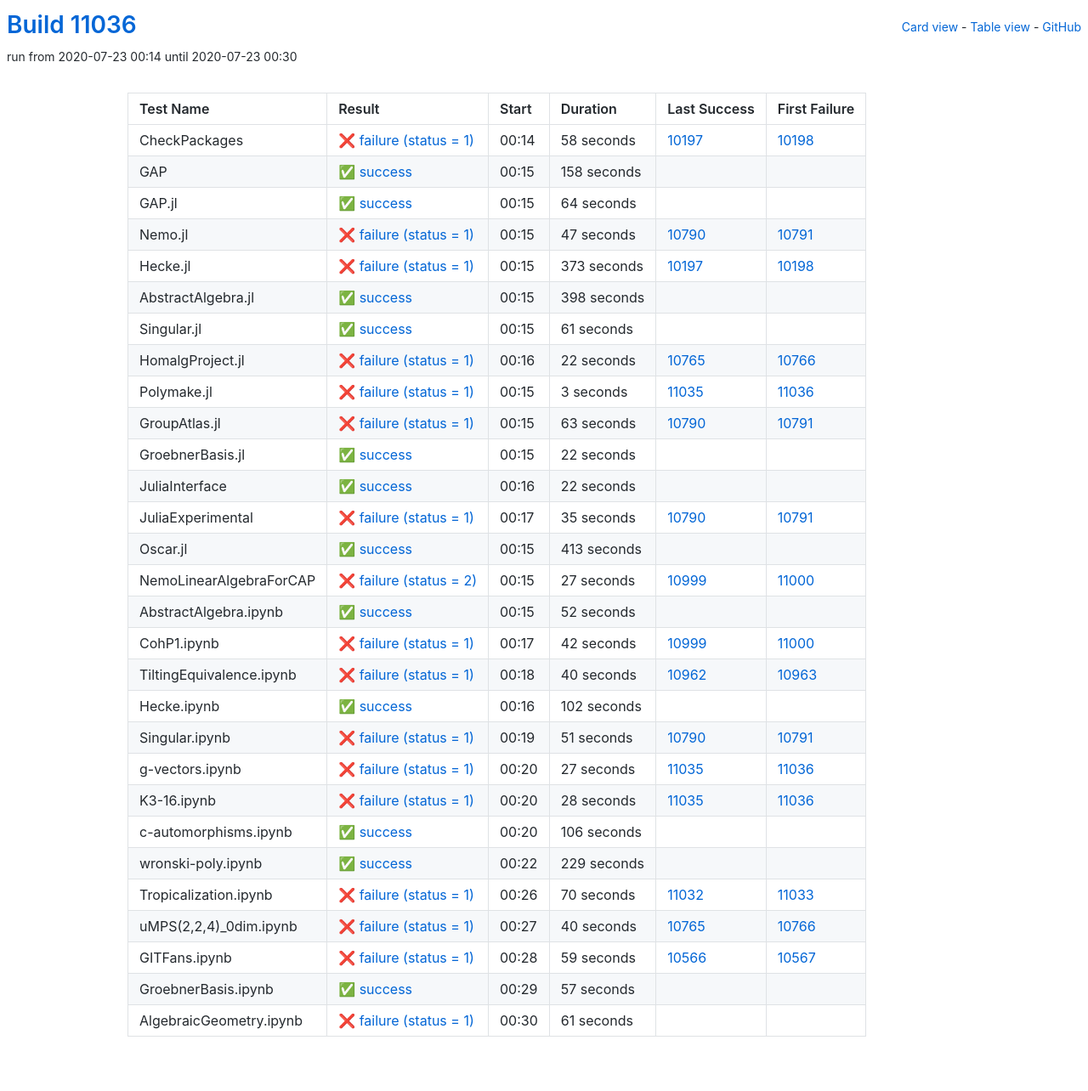
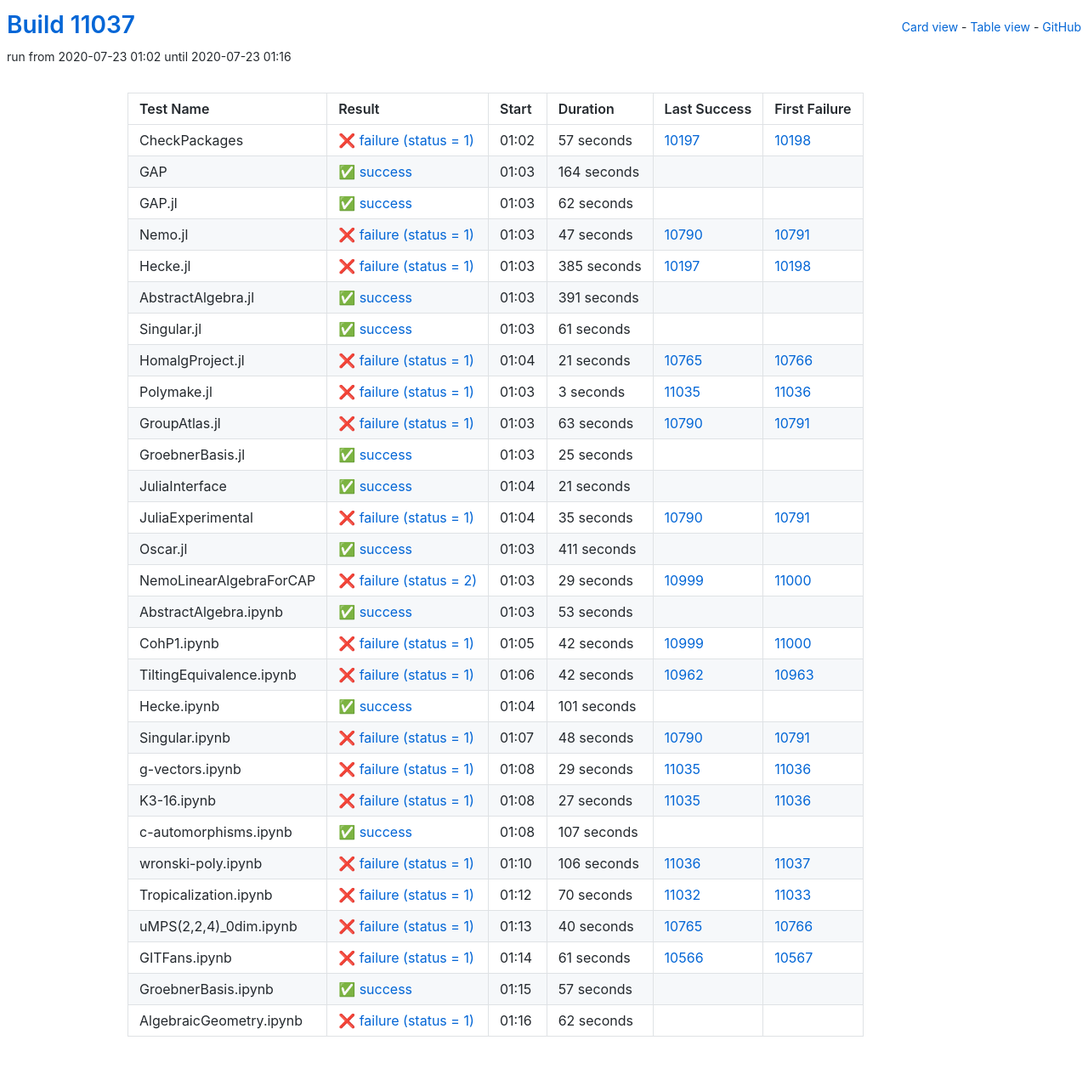
Before and after one commit to oscar-system/oscar-ci-status, a Jekyll site: the page built from table.html, in a window 1280 px wide. Shown: the whole page at 85% size. Built offline with Jekyll 4.4.1, drawn with Linux system fonts in a browser that asks for light colours.

Commit message:
Build #11037

```diff
--- a/_data/ci.yml
+++ b/_data/ci.yml
@@ -1,6 +1,6 @@
 ---
-build: 11036
-build_url: https://oscarci.mathematik.uni-kl.de/job/oscar/11036/
+build: 11037
+build_url: https://oscarci.mathematik.uni-kl.de/job/oscar/11037/
 job: oscar
 organization: oscar-system
 repo: oscar-ci-status
@@ -8,44 +8,44 @@
 tests:
 - name: CheckPackages
   id: checkpackages
-  log: https://oscarci.mathematik.uni-kl.de/job/oscar/11036/artifact/logs/build-11036/CheckPackages.log
-  start: 2020-07-23 00:14
+  log: https://oscarci.mathematik.uni-kl.de/job/oscar/11037/artifact/logs/build-11037/CheckPackages.log
+  start: 2020-07-23 01:02
   success: false
   exitcode: 1
   status: failure
-  duration: 58
+  duration: 57
   last_success: 10197
   last_success_url: https://oscarci.mathematik.uni-kl.de/job/oscar/10197/
   first_failure: 10198
   first_failure_url: https://oscarci.mathematik.uni-kl.de/job/oscar/10198/
 - name: GAP
   id: gap
-  log: https://oscarci.mathematik.uni-kl.de/job/oscar/11036/artifact/logs/build-11036/GAP.log
-  start: 2020-07-23 00:15
+  log: https://oscarci.mathematik.uni-kl.de/job/oscar/11037/artifact/logs/build-11037/GAP.log
+  start: 2020-07-23 01:03
   success: true
   exitcode: 0
   status: success
-  duration: 158
+  duration: 164
   last_success: false
   last_success_url:
   first_failure: false
   first_failure_url:
 - name: GAP.jl
   id: gap-jl
-  log: https://oscarci.mathematik.uni-kl.de/job/oscar/11036/artifact/logs/build-11036/GAP.jl.log
-  start: 2020-07-23 00:15
+  log: https://oscarci.mathematik.uni-kl.de/job/oscar/11037/artifact/logs/build-11037/GAP.jl.log
+  start: 2020-07-23 01:03
   success: true
   exitcode: 0
   status: success
-  duration: 64
+  duration: 62
   last_success: false
   last_success_url:
   first_failure: false
   first_failure_url:
 - name: Nemo.jl
   id: nemo-jl
-  log: https://oscarci.mathematik.uni-kl.de/job/oscar/11036/artifact/logs/build-11036/Nemo.jl.log
-  start: 2020-07-23 00:15
+  log: https://oscarci.mathematik.uni-kl.de/job/oscar/11037/artifact/logs/build-11037/Nemo.jl.log
+  start: 2020-07-23 01:03
   success: false
   exitcode: 1
   status: failure
@@ -56,32 +56,32 @@
   first_failure_url: https://oscarci.mathematik.uni-kl.de/job/oscar/10791/
 - name: Hecke.jl
   id: hecke-jl
-  log: https://oscarci.mathematik.uni-kl.de/job/oscar/11036/artifact/logs/build-11036/Hecke.jl.log
-  start: 2020-07-23 00:15
+  log: https://oscarci.mathematik.uni-kl.de/job/oscar/11037/artifact/logs/build-11037/Hecke.jl.log
+  start: 2020-07-23 01:03
   success: false
   exitcode: 1
   status: failure
-  duration: 373
+  duration: 385
   last_success: 10197
   last_success_url: https://oscarci.mathematik.uni-kl.de/job/oscar/10197/
   first_failure: 10198
   first_failure_url: https://oscarci.mathematik.uni-kl.de/job/oscar/10198/
 - name: AbstractAlgebra.jl
   id: abstractalgebra-jl
-  log: https://oscarci.mathematik.uni-kl.de/job/oscar/11036/artifact/logs/build-11036/AbstractAlgebra.jl.log
-  start: 2020-07-23 00:15
+  log: https://oscarci.mathematik.uni-kl.de/job/oscar/11037/artifact/logs/build-11037/AbstractAlgebra.jl.log
+  start: 2020-07-23 01:03
   success: true
   exitcode: 0
   status: success
-  duration: 398
+  duration: 391
   last_success: false
   last_success_url:
   first_failure: false
   first_failure_url:
 - name: Singular.jl
   id: singular-jl
-  log: https://oscarci.mathematik.uni-kl.de/job/oscar/11036/artifact/logs/build-11036/Singular.jl.log
-  start: 2020-07-23 00:15
+  log: https://oscarci.mathematik.uni-kl.de/job/oscar/11037/artifact/logs/build-11037/Singular.jl.log
+  start: 2020-07-23 01:03
   success: true
   exitcode: 0
   status: success
@@ -92,20 +92,20 @@
   first_failure_url:
 - name: HomalgProject.jl
   id: homalgproject-jl
-  log: https://oscarci.mathematik.uni-kl.de/job/oscar/11036/artifact/logs/build-11036/HomalgProject.jl.log
-  start: 2020-07-23 00:16
+  log: https://oscarci.mathematik.uni-kl.de/job/oscar/11037/artifact/logs/build-11037/HomalgProject.jl.log
+  start: 2020-07-23 01:04
   success: false
   exitcode: 1
   status: failure
-  duration: 22
+  duration: 21
   last_success: 10765
   last_success_url: https://oscarci.mathematik.uni-kl.de/job/oscar/10765/
   first_failure: 10766
   first_failure_url: https://oscarci.mathematik.uni-kl.de/job/oscar/10766/
 - name: Polymake.jl
   id: polymake-jl
-  log: https://oscarci.mathematik.uni-kl.de/job/oscar/11036/artifact/logs/build-11036/Polymake.jl.log
-  start: 2020-07-23 00:15
+  log: https://oscarci.mathematik.uni-kl.de/job/oscar/11037/artifact/logs/build-11037/Polymake.jl.log
+  start: 2020-07-23 01:03
   success: false
   exitcode: 1
   status: failure
@@ -116,8 +116,8 @@
   first_failure_url: https://oscarci.mathematik.uni-kl.de/job/oscar/11036/
 - name: GroupAtlas.jl
   id: groupatlas-jl
-  log: https://oscarci.mathematik.uni-kl.de/job/oscar/11036/artifact/logs/build-11036/GroupAtlas.jl.log
-  start: 2020-07-23 00:15
+  log: https://oscarci.mathematik.uni-kl.de/job/oscar/11037/artifact/logs/build-11037/GroupAtlas.jl.log
+  start: 2020-07-23 01:03
   success: false
   exitcode: 1
   status: failure
@@ -128,32 +128,32 @@
   first_failure_url: https://oscarci.mathematik.uni-kl.de/job/oscar/10791/
 - name: GroebnerBasis.jl
   id: groebnerbasis-jl
-  log: https://oscarci.mathematik.uni-kl.de/job/oscar/11036/artifact/logs/build-11036/GroebnerBasis.jl.log
-  start: 2020-07-23 00:15
+  log: https://oscarci.mathematik.uni-kl.de/job/oscar/11037/artifact/logs/build-11037/GroebnerBasis.jl.log
+  start: 2020-07-23 01:03
   success: true
   exitcode: 0
   status: success
-  duration: 22
+  duration: 25
   last_success: false
   last_success_url:
   first_failure: false
   first_failure_url:
 - name: JuliaInterface
   id: juliainterface
-  log: https://oscarci.mathematik.uni-kl.de/job/oscar/11036/artifact/logs/build-11036/JuliaInterface.log
-  start: 2020-07-23 00:16
+  log: https://oscarci.mathematik.uni-kl.de/job/oscar/11037/artifact/logs/build-11037/JuliaInterface.log
+  start: 2020-07-23 01:04
   success: true
   exitcode: 0
   status: success
-  duration: 22
+  duration: 21
   last_success: false
   last_success_url:
   first_failure: false
   first_failure_url:
 - name: JuliaExperimental
   id: juliaexperimental
-  log: https://oscarci.mathematik.uni-kl.de/job/oscar/11036/artifact/logs/build-11036/JuliaExperimental.log
-  start: 2020-07-23 00:17
+  log: https://oscarci.mathematik.uni-kl.de/job/oscar/11037/artifact/logs/build-11037/JuliaExperimental.log
+  start: 2020-07-23 01:04
   success: false
   exitcode: 1
   status: failure
@@ -164,44 +164,44 @@
   first_failure_url: https://oscarci.mathematik.uni-kl.de/job/oscar/10791/
 - name: Oscar.jl
   id: oscar-jl
-  log: https://oscarci.mathematik.uni-kl.de/job/oscar/11036/artifact/logs/build-11036/Oscar.jl.log
-  start: 2020-07-23 00:15
+  log: https://oscarci.mathematik.uni-kl.de/job/oscar/11037/artifact/logs/build-11037/Oscar.jl.log
+  start: 2020-07-23 01:03
   success: true
   exitcode: 0
   status: success
-  duration: 413
+  duration: 411
   last_success: false
   last_success_url:
   first_failure: false
   first_failure_url:
 - name: NemoLinearAlgebraForCAP
   id: nemolinearalgebraforcap
-  log: https://oscarci.mathematik.uni-kl.de/job/oscar/11036/artifact/logs/build-11036/NemoLinearAlgebraForCAP.log
-  start: 2020-07-23 00:15
+  log: https://oscarci.mathematik.uni-kl.de/job/oscar/11037/artifact/logs/build-11037/NemoLinearAlgebraForCAP.log
+  start: 2020-07-23 01:03
   success: false
   exitcode: 2
   status: failure
-  duration: 27
+  duration: 29
   last_success: 10999
   last_success_url: https://oscarci.mathematik.uni-kl.de/job/oscar/10999/
   first_failure: 11000
   first_failure_url: https://oscarci.mathematik.uni-kl.de/job/oscar/11000/
 - name: AbstractAlgebra.ipynb
   id: abstractalgebra-ipynb
-  log: https://oscarci.mathematik.uni-kl.de/job/oscar/11036/artifact/logs/build-11036/AbstractAlgebra.ipynb.log
-  start: 2020-07-23 00:15
+  log: https://oscarci.mathematik.uni-kl.de/job/oscar/11037/artifact/logs/build-11037/AbstractAlgebra.ipynb.log
+  start: 2020-07-23 01:03
   success: true
   exitcode: 0
   status: success
-  duration: 52
+  duration: 53
   last_success: false
   last_success_url:
   first_failure: false
   first_failure_url:
 - name: CohP1.ipynb
   id: cohp1-ipynb
-  log: https://oscarci.mathematik.uni-kl.de/job/oscar/11036/artifact/logs/build-11036/CohP1.ipynb.log
-  start: 2020-07-23 00:17
+  log: https://oscarci.mathematik.uni-kl.de/job/oscar/11037/artifact/logs/build-11037/CohP1.ipynb.log
+  start: 2020-07-23 01:05
   success: false
   exitcode: 1
   status: failure
@@ -212,44 +212,56 @@
   first_failure_url: https://oscarci.mathematik.uni-kl.de/job/oscar/11000/
 - name: TiltingEquivalence.ipynb
   id: tiltingequivalence-ipynb
-  log: https://oscarci.mathematik.uni-kl.de/job/oscar/11036/artifact/logs/build-11036/TiltingEquivalence.ipynb.log
-  start: 2020-07-23 00:18
+  log: https://oscarci.mathematik.uni-kl.de/job/oscar/11037/artifact/logs/build-11037/TiltingEquivalence.ipynb.log
+  start: 2020-07-23 01:06
   success: false
   exitcode: 1
   status: failure
-  duration: 40
+  duration: 42
   last_success: 10962
   last_success_url: https://oscarci.mathematik.uni-kl.de/job/oscar/10962/
   first_failure: 10963
   first_failure_url: https://oscarci.mathematik.uni-kl.de/job/oscar/10963/
 - name: Hecke.ipynb
   id: hecke-ipynb
-  log: https://oscarci.mathematik.uni-kl.de/job/oscar/11036/artifact/logs/build-11036/Hecke.ipynb.log
-  start: 2020-07-23 00:16
+  log: https://oscarci.mathematik.uni-kl.de/job/oscar/11037/artifact/logs/build-11037/Hecke.ipynb.log
+  start: 2020-07-23 01:04
   success: true
   exitcode: 0
   status: success
-  duration: 102
+  duration: 101
   last_success: false
   last_success_url:
   first_failure: false
   first_failure_url:
 - name: Singular.ipynb
   id: singular-ipynb
-  log: https://oscarci.mathematik.uni-kl.de/job/oscar/11036/artifact/logs/build-11036/Singular.ipynb.log
-  start: 2020-07-23 00:19
+  log: https://oscarci.mathematik.uni-kl.de/job/oscar/11037/artifact/logs/build-11037/Singular.ipynb.log
+  start: 2020-07-23 01:07
   success: false
   exitcode: 1
   status: failure
-  duration: 51
+  duration: 48
   last_success: 10790
   last_success_url: https://oscarci.mathematik.uni-kl.de/job/oscar/10790/
   first_failure: 10791
   first_failure_url: https://oscarci.mathematik.uni-kl.de/job/oscar/10791/
 - name: g-vectors.ipynb
   id: g-vectors-ipynb
-  log: https://oscarci.mathematik.uni-kl.de/job/oscar/11036/artifact/logs/build-11036/g-vectors.ipynb.log
-  start: 2020-07-23 00:20
+  log: https://oscarci.mathematik.uni-kl.de/job/oscar/11037/artifact/logs/build-11037/g-vectors.ipynb.log
+  start: 2020-07-23 01:08
+  success: false
+  exitcode: 1
+  status: failure
+  duration: 29
+  last_success: 11035
+  last_success_url: https://oscarci.mathematik.uni-kl.de/job/oscar/11035/
+  first_failure: 11036
+  first_failure_url: https://oscarci.mathematik.uni-kl.de/job/oscar/11036/
+- name: K3-16.ipynb
+  id: k3-16-ipynb
+  log: https://oscarci.mathematik.uni-kl.de/job/oscar/11037/artifact/logs/build-11037/K3-16.ipynb.log
+  start: 2020-07-23 01:08
   success: false
   exitcode: 1
   status: failure
@@ -258,46 +270,34 @@
   last_success_url: https://oscarci.mathematik.uni-kl.de/job/oscar/11035/
   first_failure: 11036
   first_failure_url: https://oscarci.mathematik.uni-kl.de/job/oscar/11036/
-- name: K3-16.ipynb
-  id: k3-16-ipynb
-  log: https://oscarci.mathematik.uni-kl.de/job/oscar/11036/artifact/logs/build-11036/K3-16.ipynb.log
-  start: 2020-07-23 00:20
-  success: false
-  exitcode: 1
-  status: failure
-  duration: 28
-  last_success: 11035
-  last_success_url: https://oscarci.mathematik.uni-kl.de/job/oscar/11035/
-  first_failure: 11036
-  first_failure_url: https://oscarci.mathematik.uni-kl.de/job/oscar/11036/
 - name: c-automorphisms.ipynb
   id: c-automorphisms-ipynb
-  log: https://oscarci.mathematik.uni-kl.de/job/oscar/11036/artifact/logs/build-11036/c-automorphisms.ipynb.log
-  start: 2020-07-23 00:20
+  log: https://oscarci.mathematik.uni-kl.de/job/oscar/11037/artifact/logs/build-11037/c-automorphisms.ipynb.log
+  start: 2020-07-23 01:08
   success: true
   exitcode: 0
   status: success
-  duration: 106
+  duration: 107
   last_success: false
   last_success_url:
   first_failure: false
   first_failure_url:
 - name: wronski-poly.ipynb
   id: wronski-poly-ipynb
-  log: https://oscarci.mathematik.uni-kl.de/job/oscar/11036/artifact/logs/build-11036/wronski-poly.ipynb.log
-  start: 2020-07-23 00:22
-  success: true
-  exitcode: 0
-  status: success
-  duration: 229
-  last_success: false
-  last_success_url:
-  first_failure: false
-  first_failure_url:
+  log: https://oscarci.mathematik.uni-kl.de/job/oscar/11037/artifact/logs/build-11037/wronski-poly.ipynb.log
+  start: 2020-07-23 01:10
+  success: false
+  exitcode: 1
+  status: failure
+  duration: 106
+  last_success: 11036
+  last_success_url: https://oscarci.mathematik.uni-kl.de/job/oscar/11036/
+  first_failure: 11037
+  first_failure_url: https://oscarci.mathematik.uni-kl.de/job/oscar/11037/
 - name: Tropicalization.ipynb
   id: tropicalization-ipynb
-  log: https://oscarci.mathematik.uni-kl.de/job/oscar/11036/artifact/logs/build-11036/Tropicalization.ipynb.log
-  start: 2020-07-23 00:26
+  log: https://oscarci.mathematik.uni-kl.de/job/oscar/11037/artifact/logs/build-11037/Tropicalization.ipynb.log
+  start: 2020-07-23 01:12
   success: false
   exitcode: 1
   status: failure
@@ -308,8 +308,8 @@
   first_failure_url: https://oscarci.mathematik.uni-kl.de/job/oscar/11033/
 - name: uMPS(2,2,4)_0dim.ipynb
   id: umps-2-2-4-0dim-ipynb
-  log: https://oscarci.mathematik.uni-kl.de/job/oscar/11036/artifact/logs/build-11036/uMPS-2-2-4-_0dim.ipynb.log
-  start: 2020-07-23 00:27
+  log: https://oscarci.mathematik.uni-kl.de/job/oscar/11037/artifact/logs/build-11037/uMPS-2-2-4-_0dim.ipynb.log
+  start: 2020-07-23 01:13
   success: false
   exitcode: 1
   status: failure
@@ -320,20 +320,20 @@
   first_failure_url: https://oscarci.mathematik.uni-kl.de/job/oscar/10766/
 - name: GITFans.ipynb
   id: gitfans-ipynb
-  log: https://oscarci.mathematik.uni-kl.de/job/oscar/11036/artifact/logs/build-11036/GITFans.ipynb.log
-  start: 2020-07-23 00:28
+  log: https://oscarci.mathematik.uni-kl.de/job/oscar/11037/artifact/logs/build-11037/GITFans.ipynb.log
+  start: 2020-07-23 01:14
   success: false
   exitcode: 1
   status: failure
-  duration: 59
+  duration: 61
   last_success: 10566
   last_success_url: https://oscarci.mathematik.uni-kl.de/job/oscar/10566/
   first_failure: 10567
   first_failure_url: https://oscarci.mathematik.uni-kl.de/job/oscar/10567/
 - name: GroebnerBasis.ipynb
   id: groebnerbasis-ipynb
-  log: https://oscarci.mathematik.uni-kl.de/job/oscar/11036/artifact/logs/build-11036/GroebnerBasis.ipynb.log
-  start: 2020-07-23 00:29
+  log: https://oscarci.mathematik.uni-kl.de/job/oscar/11037/artifact/logs/build-11037/GroebnerBasis.ipynb.log
+  start: 2020-07-23 01:15
   success: true
   exitcode: 0
   status: success
@@ -344,12 +344,12 @@
   first_failure_url:
 - name: AlgebraicGeometry.ipynb
   id: algebraicgeometry-ipynb
-  log: https://oscarci.mathematik.uni-kl.de/job/oscar/11036/artifact/logs/build-11036/AlgebraicGeometry.ipynb.log
-  start: 2020-07-23 00:30
+  log: https://oscarci.mathematik.uni-kl.de/job/oscar/11037/artifact/logs/build-11037/AlgebraicGeometry.ipynb.log
+  start: 2020-07-23 01:16
   success: false
   exitcode: 1
   status: failure
-  duration: 61
+  duration: 62
   last_success: false
   last_success_url:
   first_failure: false
```
Also changed, not shown: README.md.
